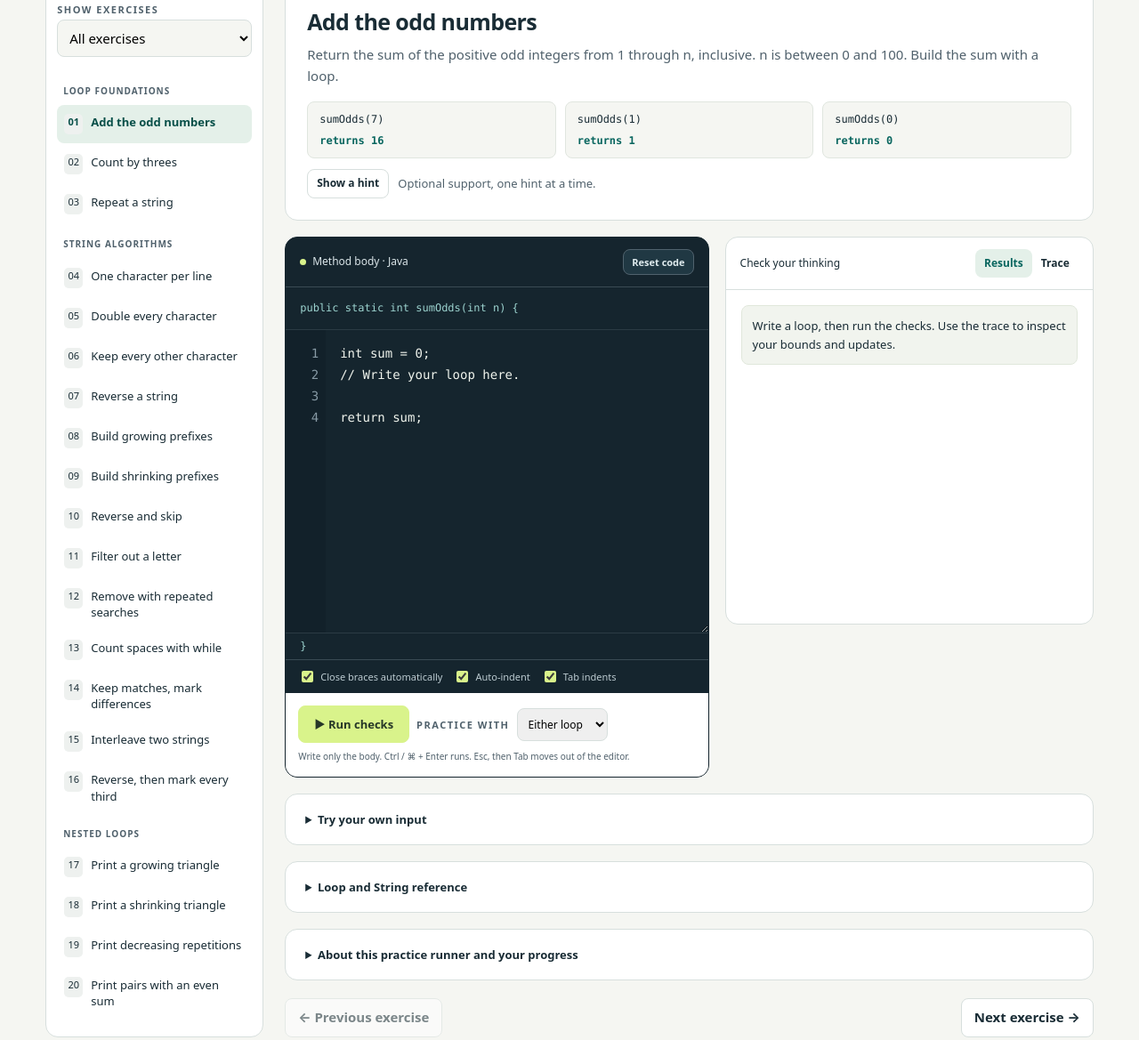
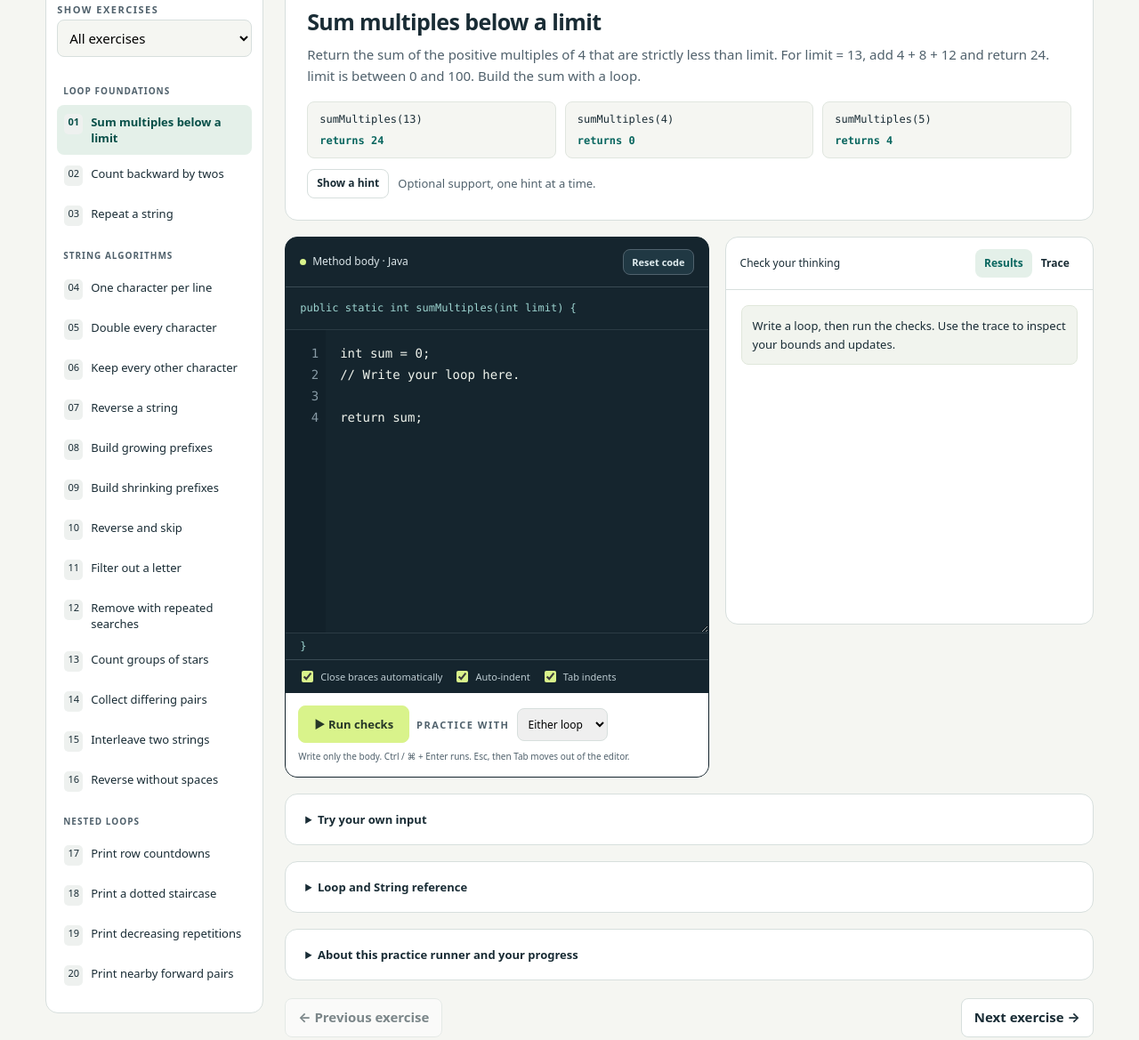
Before and after one commit to sdenna/java_string_practice, a plain HTML site: page index.html in a window 1280 px wide. Shown: the part 295-1464 px from the top of the page at 89% size. Drawn offline with Linux system fonts and the light colour scheme.

Commit message:
updated methods

```diff
--- a/index.html
+++ b/index.html
@@ -263,8 +263,8 @@ if(typeof module!=='undefined')module.exports=createJavaRunner;
 const S=name=>P(name,'String'), I=name=>P(name,'int');
 const range=(n)=>Array.from({length:n},(_,i)=>i);
 const tasks=[
- {id:'sumOdds',title:'Add the odd numbers',group:'Loop foundations',level:'Start here',ret:'int',params:[I('n')],desc:'Return the sum of the positive odd integers from 1 through n, inclusive. n is between 0 and 100. Build the sum with a loop.',tests:[[7],[1],[0],[8],[15]],oracle:n=>range(n+1).filter(x=>x%2===1).reduce((a,b)=>a+b,0),hints:['Which variable stores the running total? What should its starting value be?','Start the loop at 1. Decide whether to advance by 2 or test each number for oddness.','Include n when n is odd. Return the total after the loop ends.'],starter:'int sum = 0;\n// Write your loop here.\n\nreturn sum;'},
- {id:'stepThree',title:'Count by threes',group:'Loop foundations',level:'Start here',ret:'void',params:[I('limit')],required:'while',desc:'Use a while loop to print 0, 3, 6, … while the value is less than limit. Print one number per line. limit is between 0 and 100.',tests:[[10],[1],[0],[9],[16]],oracle:n=>range(n).filter(x=>x%3===0).map(x=>x+'\n').join(''),hints:['Declare the counter before the while loop.','The condition uses < limit. Think about whether to print before or after updating.','Each pass must advance the counter by 3.'],starter:'int i = 0;\n// Write a while loop here.\n'},
+ {id:'sumMultiples',title:'Sum multiples below a limit',group:'Loop foundations',level:'Start here',ret:'int',params:[I('limit')],desc:'Return the sum of the positive multiples of 4 that are strictly less than limit. For limit = 13, add 4 + 8 + 12 and return 24. limit is between 0 and 100. Build the sum with a loop.',tests:[[13],[4],[5],[0],[17],[12]],oracle:n=>range(n).filter(x=>x>0&&x%4===0).reduce((a,b)=>a+b,0),hints:['Start the running total at 0. The first positive multiple of 4 is 4.','Advance by 4, or check whether each positive integer is divisible by 4.','The bound is exclusive: a value equal to limit is not included. Return the total after the loop.'],starter:'int sum = 0;\n// Write your loop here.\n\nreturn sum;'},
+ {id:'countBack',title:'Count backward by twos',group:'Loop foundations',level:'Start here',ret:'void',params:[I('start')],required:'while',desc:'Use a while loop to print start, start - 2, start - 4, and so on, stopping before a value is zero or negative. Print one number per line. For start = 7, print 7, 5, 3, 1 on separate lines. start is between 0 and 100.',tests:[[7],[4],[1],[0],[8]],oracle:n=>range(Math.ceil(n/2)).map(i=>(n-2*i)+'\n').join(''),hints:['Initialize your counter to start, rather than 0.','Print only while the current value is greater than 0.','Print the current value before subtracting 2. Check an even start and an odd start.'],starter:'int i = start;\n// Write a while loop here.\n'},
  {id:'stringTimes',title:'Repeat a string',group:'Loop foundations',level:'Start here',ret:'String',params:[S('str'),I('n')],desc:'Return n copies of str joined together. n is between 0 and 10. Use a loop; no arrays or built-in repetition methods.',tests:[['Hi',3],['Java',1],['Hi',0],['',4],['a b',2]],oracle:(s,n)=>s.repeat(n),hints:['Start a String accumulator as "".','You need exactly n repetitions. The string length is not your loop bound.','Append the whole str during each pass, then return the accumulator.']},
  {id:'printLetters',title:'One character per line',group:'String algorithms',level:'Build confidence',ret:'void',params:[S('str')],desc:'Print every character of str on its own line, in order. Spaces are characters too. Use charAt or substring with a loop.',tests:[['Java'],['a'],[''],['A B']],oracle:s=>s.split('').map(c=>c+'\n').join(''),hints:['The first index is 0.','The last valid character index is str.length() - 1.','println moves to a new line. substring(i, i + 1) extracts one character.']},
  {id:'doubleChar',title:'Double every character',group:'String algorithms',level:'Build confidence',ret:'String',params:[S('str')],desc:'Return a new string containing two copies of each character of str. Keep characters in their original order.',tests:[['Java'],['Hi-There'],['a'],[''],['A B']],oracle:s=>s.split('').map(c=>c+c).join(''),hints:['Traverse all indices from 0 through length - 1.','On each pass, append the current character twice.','With charAt, append twice or combine with a String. Two char values added together produce a number in Java.']},
@@ -275,14 +275,14 @@ const tasks=[
  {id:'reverseRemove',title:'Reverse and skip',group:'String algorithms',level:'Combine ideas',ret:'String',params:[S('str')],desc:'Starting with the last character, move backward two positions at a time and join the visited characters. For "abcdef", return "fdb"; for "abcde", return "eca".',tests:[['abcdef'],['abcde'],['ab'],['a'],['']],oracle:s=>s.split('').reverse().filter((_,i)=>i%2===0).join(''),hints:['Start at str.length() - 1, even when the length is even.','Move backward by 2 instead of 1.','Keep going while the index is at least 0.']},
  {id:'removeLetter',title:'Filter out a letter',group:'String algorithms',level:'Combine ideas',ret:'String',params:[S('str'),S('letter')],desc:'Return str with every occurrence of letter removed. letter is a one-character String. Comparisons are case-sensitive. Scan the string with a loop.',tests:[['banana','a'],['Mississippi','s'],['abc','x'],['aaaa','a'],['','a'],['AaA','A']],oracle:(s,l)=>s.split(l).join(''),hints:['Build a new String containing only characters you keep.','Extract one character as a substring and compare with .equals(letter).','Append only when the current character does not equal letter.']},
  {id:'removeLetterSearch',title:'Remove with repeated searches',group:'String algorithms',level:'Combine ideas',ret:'String',params:[S('str'),S('letter')],required:'while',desc:'Remove every occurrence of a one-character letter using a while loop and indexOf. Preserve the other characters in order. Do not use replace methods.',tests:[['banana','a'],['Mississippi','s'],['abc','x'],['aaaa','a'],['','a']],oracle:(s,l)=>s.split(l).join(''),hints:['indexOf returns -1 when there is no match.','After finding a match at p, you can keep the part before p and remove that character with substring(p + 1).','Update the searched string and the match position each time, so the while loop makes progress.']},
- {id:'countSpaces',title:'Count spaces with while',group:'String algorithms',level:'Combine ideas',ret:'int',params:[S('str')],required:'while',desc:'Use a while loop to count the space characters in str. Repeated indexOf searches or a character-by-character scan are both valid. Count all spaces, including leading, trailing, and repeated spaces.',tests:[['AP Computer Science'],['noSpaces'],[' a  b '],['   '],['']],oracle:s=>s.split('').filter(c=>c===' ').length,hints:['Start the count at 0.','If using indexOf, skip past the found space before searching again. If scanning, advance the index every pass.','A successful search is any position >= 0, including position 0.']},
- {id:'compareStrings',title:'Keep matches, mark differences',group:'String algorithms',level:'Quiz practice',ret:'String',params:[S('a'),S('b')],desc:'a and b have equal lengths. At each index, keep the character if the strings match there; otherwise append "X". Example: ("pixel", "panel") returns "pXXel".',tests:[['pixel','panel'],['abc','abc'],['abc','xyz'],['',''],['A B','A-B']],oracle:(a,b)=>a.split('').map((c,i)=>c===b[i]?c:'X').join(''),hints:['One index can access the same position in both strings.','charAt values may be compared with ==. Use .equals for substrings.','Append exactly one character per pass, using if / else.']},
+ {id:'starGroups',title:'Count groups of stars',group:'String algorithms',level:'Combine ideas',ret:'int',params:[S('str')],required:'while',desc:'Use a while loop to count groups of consecutive "*" characters in str. Count each group once, regardless of its length. For "ab**c***d*", return 3; for "****", return 1. A string with no stars returns 0.',tests:[['ab**c***d*'],['****'],['abc'],[''],['*a*b**'],['a*b']],oracle:s=>(s.match(/\*+/g)||[]).length,hints:['A group begins at a star whose previous character is not a star, or at a star at index 0.','Scan with a while loop. If checking the previous character, handle index 0 first so you never access index -1.','Increment the count only at the beginning of a group. Advance the index on every pass, including non-star characters.']},
+ {id:'differencePairs',title:'Collect differing pairs',group:'String algorithms',level:'Quiz practice',ret:'String',params:[S('a'),S('b')],desc:'a and b have equal lengths. Visit corresponding indices from left to right. When the characters differ, append the character from a followed by the character from b. Append nothing when they match. For ("cart", "cast"), return "rs"; for ("code", "cafe"), return "oadf".',tests:[['cart','cast'],['code','cafe'],['abc','abc'],['abc','XYZ'],['',''],['A B','A-B']],oracle:(a,b)=>a.split('').map((c,i)=>c===b[i]?'':c+b[i]).join(''),hints:['One index can visit corresponding characters in both strings.','Append only when the characters differ. Matching positions contribute nothing.','For a differing position, append a’s character and then b’s character separately. Adding two char values directly produces a number in Java.']},
  {id:'mixString',title:'Interleave two strings',group:'String algorithms',level:'Quiz practice',ret:'String',params:[S('a'),S('b')],desc:'Take one character from a, then one from b, repeatedly. Append all leftover characters of the longer string. Example: ("Hi", "There") returns "HTihere".',tests:[['abc','xyz'],['Hi','There'],['abcd','XY'],['','abc'],['abc',''],['','']],oracle:(a,b)=>range(Math.max(a.length,b.length)).map(i=>(a[i]||'')+(b[i]||'')).join(''),hints:['These strings may have different lengths.','Loop long enough to visit the longer string. Before accessing either string, check its own bound.','Use two independent if statements so a pass can append a character from both strings.']},
- {id:'reverseThird',title:'Reverse, then mark every third',group:'String algorithms',level:'Stretch',ret:'String',params:[S('str')],desc:'Reverse str, then replace positions 3, 6, 9, … of that reversed order with "0" (count positions starting at 1). For "abcdefg", return "gf0dc0a". Use a loop; an empty input returns "".',tests:[['abcdefg'],['abc'],['ab'],['Computer'],['']],oracle:s=>s.split('').reverse().map((c,i)=>(i+1)%3===0?'0':c).join(''),hints:['Distinguish the original string index from the position in the result.','When scanning backward, result position 1 corresponds to original index length - 1.','Use a remainder check for every third result position, and append either "0" or the visited character.']},
- {id:'growPattern',title:'Print a growing triangle',group:'Nested loops',level:'Quiz practice',ret:'void',params:[I('rows')],nested:true,required:'for',desc:'Use nested for loops. For rows = 4, print lines "1", "1 2", "1 2 3", "1 2 3 4". Each row ends with a newline. rows is between 0 and 8. One space separates numbers; a trailing space on a line is accepted.',tests:[[4],[1],[0],[6]],oracle:n=>range(n).map(i=>range(i+1).map(j=>j+1).join(' ')+'\n').join(''),hints:['The outer loop chooses the row, from 1 through rows.','The inner loop prints the integers from 1 through the current row.','Place println() after the inner loop, inside the outer loop.']},
- {id:'shrinkPattern',title:'Print a shrinking triangle',group:'Nested loops',level:'Quiz practice',ret:'void',params:[I('rows')],nested:true,required:'for',desc:'Use nested for loops. For rows = 4, print lines "1 2 3 4", "1 2 3", "1 2", "1". Each row ends with a newline. rows is between 0 and 8. One space separates numbers; trailing spaces are accepted.',tests:[[4],[1],[0],[5]],oracle:n=>range(n).map(i=>range(n-i).map(j=>j+1).join(' ')+'\n').join(''),hints:['The outer row length starts at rows and decreases.','The inner counter starts again at 1 for each row.','Finish the row with println() after printing all its numbers.']},
+ {id:'reverseWithoutSpaces',title:'Reverse without spaces',group:'String algorithms',level:'Quiz practice',ret:'String',params:[S('str')],desc:'Use a loop to reverse the order of all non-space characters in str. Omit every ordinary space character, but keep letters, digits, and punctuation. For "red fox", return "xofder"; for " A B ", return "BA". Empty and all-space strings return "".',tests:[['red fox'],[' A B '],['loop!'],['a'],[''],['   ']],oracle:s=>s.split('').reverse().filter(c=>c!==' ').join(''),hints:['Start at the last valid index and move toward index 0.','During each pass, decide whether the visited character is a space.','Append non-space characters only. The index must still advance when you skip a space.']},
+ {id:'rowCountdowns',title:'Print row countdowns',group:'Nested loops',level:'Quiz practice',ret:'void',params:[I('rows')],nested:true,required:'for',desc:'Use nested for loops. Row r prints r, r - 1, and so on through 1. For rows = 4, print lines "1", "2 1", "3 2 1", "4 3 2 1". Each row ends with a newline. 0 <= rows <= 8. One space separates numbers; a trailing space is accepted.',tests:[[4],[1],[0],[6]],oracle:n=>range(n).map(i=>range(i+1).map(j=>i+1-j).join(' ')+'\n').join(''),hints:['The outer counter chooses a row number from 1 through rows.','For row r, the inner counter starts at r and counts down to 1.','Print a newline after the inner loop, inside the outer loop.']},
+ {id:'dottedStairs',title:'Print a dotted staircase',group:'Nested loops',level:'Quiz practice',ret:'void',params:[I('rows')],nested:true,required:'for',desc:'Use nested for loops to print rows lines, each containing exactly rows characters. In row r (counting from 1), print rows - r dots followed by r stars. For rows = 4, print "...*", "..**", ".***", "****" on separate lines. Print no spaces. 0 <= rows <= 8.',tests:[[4],[1],[0],[5]],oracle:n=>range(n).map(i=>'.'.repeat(n-i-1)+'*'.repeat(i+1)+'\n').join(''),hints:['The outer loop chooses the row; the inner loop visits every column of that row.','Every row has the same width. The number of dots decreases as the row number increases.','Within the inner loop, use if / else to choose a dot or a star. Print the newline only after all columns.']},
  {id:'repeatDigits',title:'Print decreasing repetitions',group:'Nested loops',level:'Quiz practice',ret:'void',params:[I('rows')],nested:true,desc:'Use nested loops. For rows = 4, print "1111", "222", "33", "4", each on its own line, with no spaces. In row r, print the digit r exactly rows - r + 1 times. 0 <= rows <= 9.',tests:[[4],[1],[0],[5]],oracle:n=>range(n).map(i=>String(i+1).repeat(n-i)+'\n').join(''),hints:['The outer counter chooses the digit to print.','Each row prints one fewer character than the previous row.','The inner loop repeats print(r); println() belongs after that loop.']},
- {id:'parityPairs',title:'Print pairs with an even sum',group:'Nested loops',level:'Stretch',ret:'void',params:[I('n')],nested:true,desc:'For each outer from 0 through n - 1, visit inner from outer through n - 1. Print a pair only when outer + inner is even. Print each pair as outer + ":" + inner on its own line. For n = 3, output lines "0:0", "0:2", "1:1", "2:2". 0 <= n <= 8.',tests:[[3],[1],[0],[4]],oracle:n=>range(n).map(o=>range(n-o).map(k=>k+o).filter(i=>(o+i)%2===0).map(i=>o+':'+i+'\n').join('')).join(''),hints:['The inner loop begins at the current outer value.','Test (outer + inner) % 2 == 0 inside the inner loop.','A String between the numbers prevents numeric addition while you build the printed pair.']}
+ {id:'nearbyPairs',title:'Print nearby forward pairs',group:'Nested loops',level:'Stretch',ret:'void',params:[I('n')],nested:true,desc:'Use nested loops to visit every pair of indices from 0 through n - 1, with the first index as the outer loop. Print a pair only when the second index is greater than the first and at most 2 positions ahead. Print first + ":" + second on its own line. For n = 4, output "0:1", "0:2", "1:2", "1:3", "2:3" on separate lines. 0 <= n <= 8.',tests:[[4],[2],[0],[1],[5]],oracle:n=>range(n).map(o=>range(n).filter(i=>i>o&&i-o<=2).map(i=>o+':'+i+'\n').join('')).join(''),hints:['Both counters range from 0 through n - 1. Reset the inner counter for each outer pass.','The difference second - first must be greater than 0 and at most 2.','Put the filtering condition inside the inner loop. Build the printed pair with a String colon between the numbers.']}
 ];
 tasks.forEach(t=>{
  t.starter??=t.ret==='String'?'String result = "";\n// Write your loop here.\n\nreturn result;':t.ret==='int'?'int count = 0;\n// Write your loop here.\n\nreturn count;':'// Write your loops here.\n';
@@ -376,10 +376,10 @@ onmessage = function(e) {
 };`;
 function customValues(){
  const t=task(),a=t.params.map((p,i)=>{const s=$('param-'+i).value;if(p.type==='int'){if(!/^-?\d+$/.test(s))throw Error(`${p.name} needs a whole number.`);return Number(s);}if(s.length>80)throw Error('Use strings of at most 80 characters for custom tests.');return s;});
- t.params.forEach((p,i)=>{if(p.type==='int'){let max=100;if(p.name==='rows')max=t.id==='repeatDigits'?9:8;if(t.id==='stringTimes')max=10;if(t.id==='parityPairs')max=8;if(a[i]<0||a[i]>max)throw Error(`${p.name} must be between 0 and ${max}.`);}});
+ t.params.forEach((p,i)=>{if(p.type==='int'){let max=100;if(p.name==='rows')max=t.id==='repeatDigits'?9:8;if(t.id==='stringTimes')max=10;if(t.id==='nearbyPairs')max=8;if(a[i]<0||a[i]>max)throw Error(`${p.name} must be between 0 and ${max}.`);}});
  if(t.id==='repeatFront'&&a[1]>a[0].length)throw Error('n must be at most str.length().');
  if(t.params.some(p=>p.name==='letter')&&a[1].length!==1)throw Error('letter must be a one-character String.');
- if(t.id==='compareStrings'&&a[0].length!==a[1].length)throw Error('a and b must have equal lengths.');return a;
+ if(t.id==='differencePairs'&&a[0].length!==a[1].length)throw Error('a and b must have equal lengths.');return a;
 }
 function normalizeOutput(s){return s.replace(/\r\n/g,'\n').split('\n').map(x=>x.replace(/[ \t]+$/,'')).join('\n');}
 function startRun(custom){
@@ -392,7 +392,7 @@ function startRun(custom){
  worker.onerror=e=>{stopRun(false);setStatus('The local runner could not finish: '+e.message,'bad');};
  worker.onmessage=e=>{
   stopRun(false);if(e.data.error){setStatus(e.data.error,'bad');if(!custom){s.last=e.data.error;save();}return;}
-  runResults=e.data.results.map((r,i)=>{const expected=t.oracle(...cases[i]),actual=t.ret==='void'?r.output:r.value,flexible=['growPattern','shrinkPattern'].includes(t.id),pass=!r.error&&(flexible?normalizeOutput(actual)===normalizeOutput(expected):actual===expected);return {...r,args:cases[i],expected,actual,pass};});
+  runResults=e.data.results.map((r,i)=>{const expected=t.oracle(...cases[i]),actual=t.ret==='void'?r.output:r.value,flexible=['rowCountdowns'].includes(t.id),pass=!r.error&&(flexible?normalizeOutput(actual)===normalizeOutput(expected):actual===expected);return {...r,args:cases[i],expected,actual,pass};});
   const n=runResults.filter(r=>r.pass).length,all=n===runResults.length;
   if(!custom){s.passed=all;s.last=`${n}/${runResults.length} checks passed`;save();renderNav();}
   const firstError=runResults.find(r=>r.error)?.error;
```
